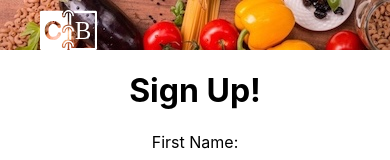
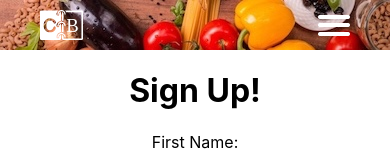
Before and after one commit to BloomTech-Labs/Labs8-Cookbook, a React (Create React App) app in the folder cookbook/: page /signup in a window 390 px wide. Shown: the top 160 px of the page. Built offline with nearby package versions, Linux system fonts and the light colour scheme.

Commit message:
header styled

```diff
--- a/cookbook/package.json
+++ b/cookbook/package.json
@@ -6,7 +6,8 @@
     "react": "^16.6.0",
     "react-dom": "^16.6.0",
     "react-router-dom": "^4.3.1",
-    "react-scripts": "2.1.1"
+    "react-scripts": "2.1.1",
+    "styled-components": "^4.0.3"
   },
   "scripts": {
     "start": "react-scripts start",
--- a/cookbook/src/Components/Header.js
+++ b/cookbook/src/Components/Header.js
@@ -7,6 +7,7 @@ const Header = () => {
     return (
         <div className='header'>
             <img className='logo' src={Logo} alt='COOKBOOK logo'/>
+            <NavIcon />
         </div>
     );
 }
--- a/cookbook/src/Components/NavIcon.js
+++ b/cookbook/src/Components/NavIcon.js
@@ -1,4 +1,5 @@
 import React, { Component } from 'react';
+import OpenIcon from '../Images/Icons/nav-hamburger.png';
 
 
 class NavIcon extends Component {
@@ -11,8 +12,8 @@ class NavIcon extends Component {
 
     render() {
         return (
-            <div>
-
+            <div className='nav-icon'>
+                <img src={OpenIcon} alt='Navigation Icon'/>
             </div>
         );
     }
--- a/cookbook/src/Styles/css/index.css
+++ b/cookbook/src/Styles/css/index.css
@@ -27,8 +27,15 @@
   margin-top: 10px;
   margin-left: 40px;
 }
-.header .nav {
+@media (max-width: 400px) {
+  .header .logo {
+    height: 30px;
+  }
+}
+.nav-icon {
   margin-right: 40px;
+  display: flex;
+  align-items: center;
 }
 .containerLP {
   width: 100%;
--- a/cookbook/src/Styles/less/header.less
+++ b/cookbook/src/Styles/less/header.less
@@ -16,9 +16,9 @@
         height: 40px;
         margin-top: 10px;
         margin-left: 40px;
-    }
 
-    .nav {
-        margin-right: 40px;
+        @media @phone {
+            height: 30px;
+        }
     }
 }
--- a/cookbook/src/Styles/less/index.less
+++ b/cookbook/src/Styles/less/index.less
@@ -4,6 +4,8 @@
 
 @import 'header.less';
 
+@import 'navIcon.less';
+
 @import 'landingPage.less';
 
 @import 'signup.less';
--- /dev/null
+++ b/cookbook/src/Styles/less/navIcon.less
@@ -0,0 +1,5 @@
+.nav-icon {
+   margin-right: 40px;
+   display: flex;
+   align-items: center;
+}
```
Also changed, not shown: 1 other file (tests, documents, lock files or other folders).
